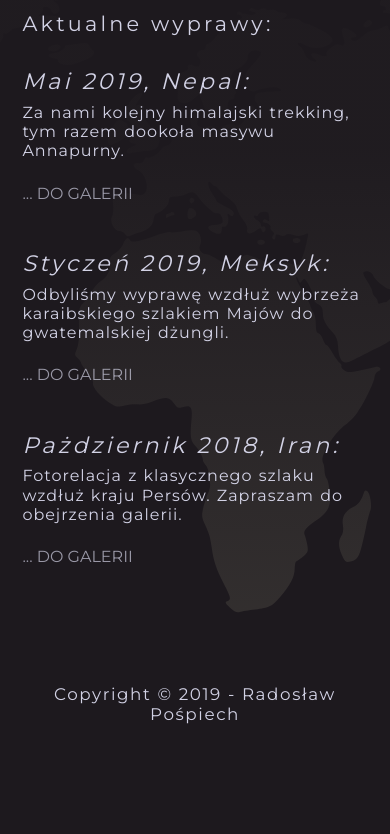
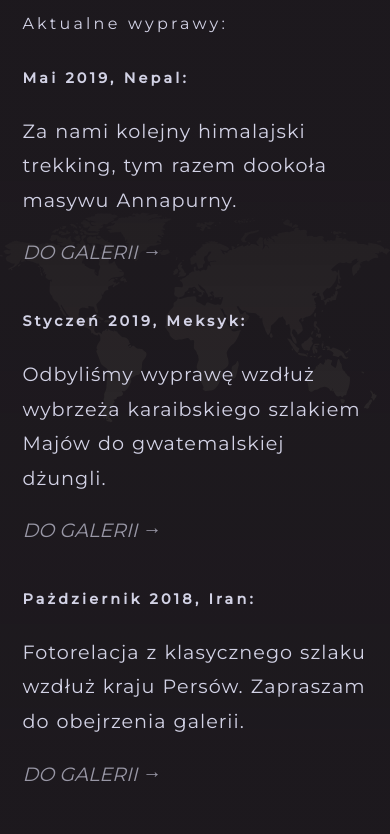
Before and after one commit to danielluty/radekszybki, a website: page news.html in a window 390 px wide. Shown: the part 104-938 px from the top of the page. Before the commit the page ends 844 px from the top, so only its background shows below. Drawn offline with Linux system fonts and the light colour scheme.

Commit message:
changed header sizes

```diff
--- a/css/styles.css
+++ b/css/styles.css
@@ -443,15 +443,18 @@ svg {
 h1,
 h2 {
   letter-spacing: .2rem;
-  font-weight: lighter; }
+  font-weight: lighter;
+  line-height: 1.5; }
 
 h1 {
-  font-size: 2.2rem;
-  line-height: 1.2;
+  font-size: 1rem;
   margin: 0 0 1rem; }
 
+h2 {
+  font-size: .9rem; }
+
 p {
-  line-height: 1.35;
+  line-height: 1.8;
   letter-spacing: 2px;
   word-spacing: 2px; }
 
@@ -500,39 +503,23 @@ footer {
 /* *** GENERAL STYLING: Media Queries *** */
 @media only screen and (max-width: 1280px) {
   body {
-    background-size: cover;
-    font-size: 1.15rem; }
+    background-size: cover; }
   .wrapper {
     max-width: 1100px;
-    margin: 0 auto; }
-    .wrapper h1 {
-      font-size: 1.4rem; } }
-
-@media only screen and (max-width: 992px) {
-  body {
-    font-size: 1.1rem; } }
+    margin: 0 auto; } }
 
 @media only screen and (max-width: 768px) {
   p {
-    line-height: 1.25;
     letter-spacing: 1px;
-    word-spacing: 1px; }
-  .wrapper main h1 {
-    font-size: 1.4rem; } }
+    word-spacing: 1px; } }
 
 @media only screen and (max-width: 768px) {
   footer {
     font-size: 1.05rem; } }
 
 @media only screen and (max-width: 667px) {
-  body {
-    font-size: 1rem; }
-  p {
-    line-height: 1.2; }
   .wrapper main {
-    padding: 0 1.4rem; }
-    .wrapper main h1 {
-      font-size: 1.3rem; } }
+    padding: 0 1.4rem; } }
 
 /* *** NAVIGATION *** */
 .navigation .nav--desktop {
@@ -772,23 +759,21 @@ footer {
   width: 80%; }
   .main-news article {
     margin: 2rem 0 3rem; }
-    .main-news article h1 {
-      margin: 0; }
     .main-news article h2 {
-      font-size: 1.7rem;
-      margin: 1rem 1rem 0 0;
-      font-style: italic; }
+      margin: 1rem 0;
+      font-weight: bolder; }
     .main-news article p {
       padding: .5rem 0 1.5rem; }
+    .main-news article a {
+      font-style: italic; }
+      .main-news article a span {
+        position: relative;
+        bottom: 3px; }
 
 /* *** NEWS: Media Queries *** */
 @media only screen and (max-width: 768px) {
   .main-news {
-    width: 90%; }
-    .main-news article h1 {
-      font-size: 1.8rem; }
-    .main-news article h2 {
-      font-size: 1.4rem; } }
+    width: 90%; } }
 
 @media only screen and (max-width: 667px) {
   .main-news {
--- a/news.html
+++ b/news.html
@@ -26,7 +26,7 @@
 				<li><a href="galerie">Galerie</a></li>
 				<li><a href="./"><img src="./img/logo-light.svg" alt="Logo"></a></li>
 				<li><a href="news" class="active">News</a></li>
-				<li><a href="contact">Kontakt</a></li>
+				<li><a href="./views">Kontakt</a></li>
 			</ul>
 
 			<!-- Mobile Navigation -->
@@ -39,7 +39,7 @@
 				<li><a href="./">Info</a></li>
 				<li><a href="./galerie">Galerie</a></li>
 				<li><a href="./news" class="active">News</a></li>
-				<li><a href="./contact">Kontakt</a></li>
+				<li><a href="./views">Kontakt</a></li>
 			</ul>
 
 			<div class="toggler">MENU</div>
@@ -53,20 +53,20 @@
 			<article>
 				<h2>Mai 2019, Nepal:</h2>
 				<p>Za nami kolejny himalajski trekking, tym razem dookoła masywu Annapurny.</p>
-				<a href="./galleries/nepal2">... do galerii</a>
+				<a href="./galleries/nepal2">do galerii <span>→</span></a>
 			</article>
 
 			<article>
 				<h2>Styczeń 2019, Meksyk:</h2>
 				<p>Odbyliśmy wyprawę wzdłuż wybrzeża karaibskiego szlakiem Majów do
 					gwatemalskiej dżungli.</p>
-				<a href="./galleries/meksyk">... do galerii</a>
+				<a href="./galleries/meksyk">do galerii <span>→</span></a>
 			</article>
 
 			<article>
 				<h2>Pażdziernik 2018, Iran:</h2>
 				<p>Fotorelacja z klasycznego szlaku wzdłuż kraju Persów. Zapraszam do obejrzenia galerii.</p>
-				<a href="./galleries/iran">... do galerii</a>
+				<a href="./galleries/iran">do galerii <span>→</span></a>
 			</article>
 
 		</main>
```
Also changed, not shown: 404.html (+2 -2 lines), galerie.html (+2 -2 lines), index.html (+2 -2 lines), views/emailMessage.html (+12 -11 lines), views/index.html (+2 -2 lines), 2 other files.
